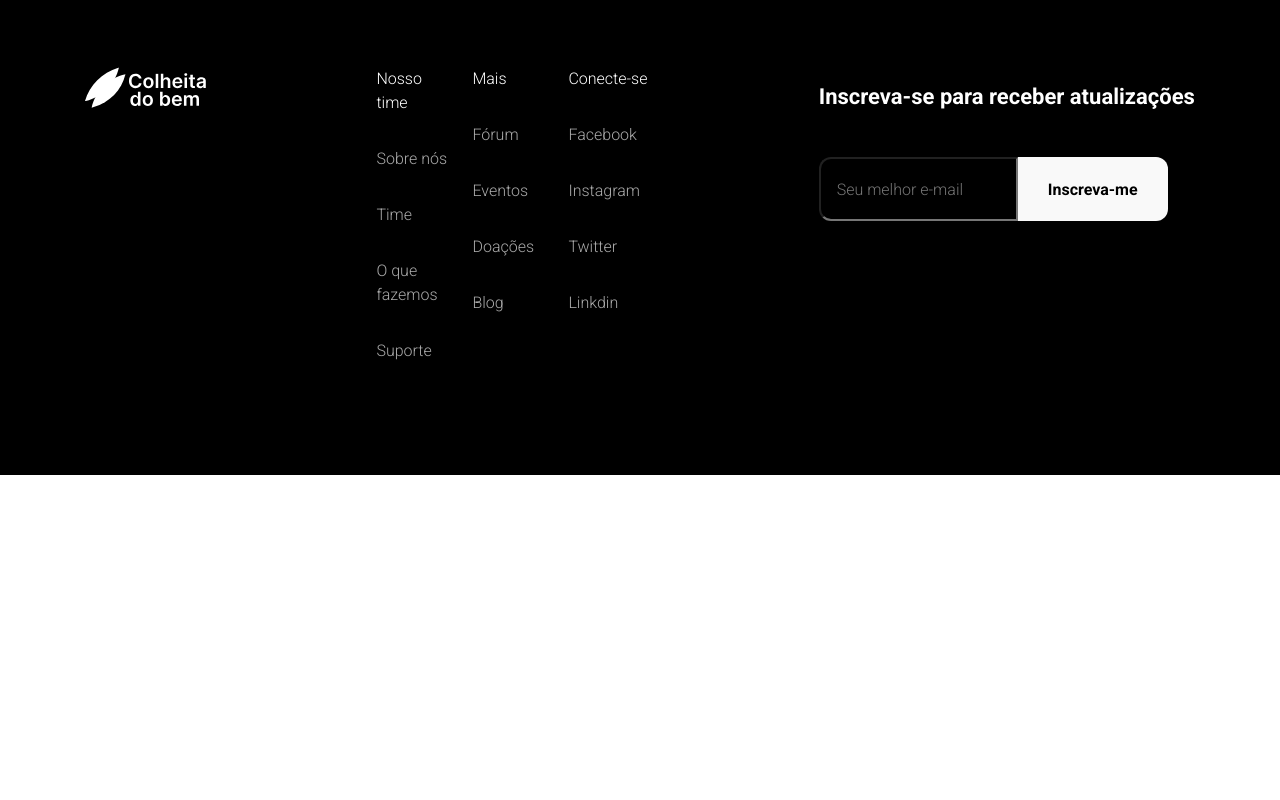
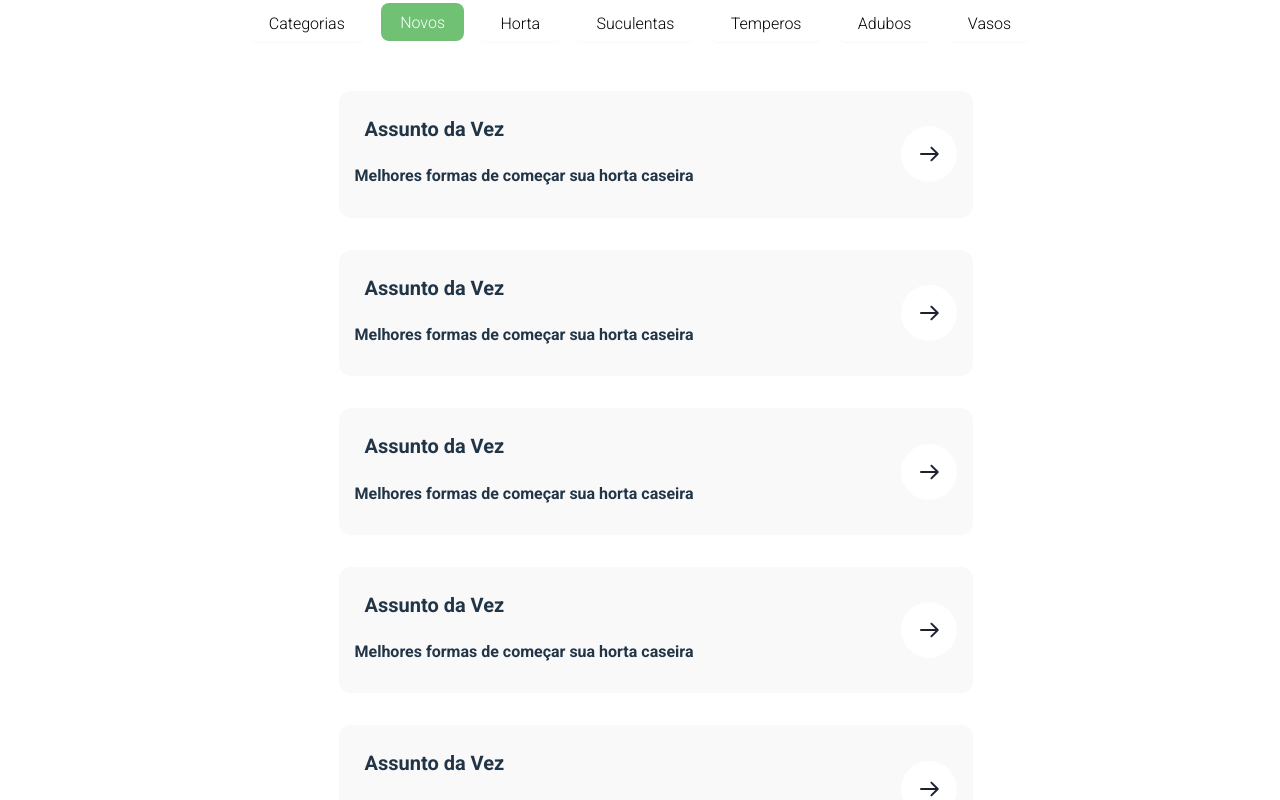
Before and after one commit to llmdev/esg-plataform-frontend, a Vue app: page /hotnews in a window 1280 px wide. Shown: the part 960-1760 px from the top of the page. Before the commit the page ends 1435 px from the top, so only its background shows below. Built offline with nearby package versions, Linux system fonts and the light colour scheme.

Commit message:
finalização do front

```diff
--- /dev/null
+++ b/src/components/Forum.vue
@@ -0,0 +1,166 @@
+<script setup>
+</script>
+
+<template>
+    <div class="categorias__wrapper">
+        <ul class="categorias">
+            <li class="categorias__item">
+                <button class="categorias__item__button">
+                    Categorias
+                </button>
+            </li>
+            <li class="categorias__item selected button">
+                <button class="categorias__item__button">
+                    Novos
+                </button>
+            </li>
+            <li class="categorias__item">
+                <button class="categorias__item__button">
+                    Horta
+                </button>
+            </li>
+            <li class="categorias__item">
+                <button class="categorias__item__button">
+                    Suculentas
+                </button>
+            </li>
+            <li class="categorias__item">
+                <button class="categorias__item__button">
+                    Temperos
+                </button>
+            </li>
+            <li class="categorias__item">
+                <button class="categorias__item__button">
+                    Adubos
+                </button>
+            </li>
+            <li class="categorias__item">
+                <button class="categorias__item__button">
+                    Vasos
+                </button>
+            </li>
+        </ul>
+    </div>
+    <div class="meu__eventos__wrapper topic">
+        <div class="meu_eventos__cards topic">
+            <div class="meu_evento__cards__item topic">
+                <div class="textos">
+                    <div class="meu_card__data">
+                        <p class="meu_card__data__dia topic">Assunto da Vez</p>
+                    </div>
+                    <div class="meu_card__evento">
+                        <h2>Melhores formas de começar sua horta caseira</h2>
+                    </div>
+                </div>
+                <div class="meu_card__botao">
+                    <img src="../assets/arrow-button.svg" alt="">
+                </div>
+            </div>
+            <div class="meu_evento__cards__item topic">
+                <div class="textos">
+                    <div class="meu_card__data">
+                        <p class="meu_card__data__dia topic">Assunto da Vez</p>
+                    </div>
+                    <div class="meu_card__evento">
+                        <h2>Melhores formas de começar sua horta caseira</h2>
+                    </div>
+                </div>
+                <div class="meu_card__botao">
+                    <img src="../assets/arrow-button.svg" alt="">
+                </div>
+            </div>
+            <div class="meu_evento__cards__item topic">
+                <div class="textos">
+                    <div class="meu_card__data">
+                        <p class="meu_card__data__dia topic">Assunto da Vez</p>
+                    </div>
+                    <div class="meu_card__evento">
+                        <h2>Melhores formas de começar sua horta caseira</h2>
+                    </div>
+                </div>
+                <div class="meu_card__botao">
+                    <img src="../assets/arrow-button.svg" alt="">
+                </div>
+            </div>
+            <div class="meu_evento__cards__item topic">
+                <div class="textos">
+                    <div class="meu_card__data">
+                        <p class="meu_card__data__dia topic">Assunto da Vez</p>
+                    </div>
+                    <div class="meu_card__evento">
+                        <h2>Melhores formas de começar sua horta caseira</h2>
+                    </div>
+                </div>
+                <div class="meu_card__botao">
+                    <img src="../assets/arrow-button.svg" alt="">
+                </div>
+            </div>
+            <div class="meu_evento__cards__item topic">
+                <div class="textos">
+                    <div class="meu_card__data">
+                        <p class="meu_card__data__dia topic">Assunto da Vez</p>
+                    </div>
+                    <div class="meu_card__evento">
+                        <h2>Melhores formas de começar sua horta caseira</h2>
+                    </div>
+                </div>
+                <div class="meu_card__botao">
+                    <img src="../assets/arrow-button.svg" alt="">
+                </div>
+            </div>
+        </div>
+    </div>
+</template>
+
+
+<style>
+.categorias__wrapper{
+    display: flex;
+    justify-content: center;
+    margin: 2em 0;
+}
+.categorias{
+    display: flex;
+    gap: 1em;
+}
+.categorias__item__button{
+    background: none;
+    border-bottom: 1px solid #f9f9f9;
+}
+.selected button{
+    background: #70C174;
+    color: #FFF;
+    border: none;
+}
+.meu_evento__cards__item.topic{
+    background-color: #f9f9f9;
+}
+.meu_card__data__dia.topic{
+    margin: 0.5em;
+}
+.meu__eventos__wrapper.topic{
+    display: flex;
+    justify-content: center;
+}
+.meu_eventos__cards.topic{
+    gap: 2em;
+}
+@media (max-width:767px){
+.noticias__thumb.hotnews ul li a{
+    flex-direction: column;
+}
+.categorias{
+    overflow: auto;
+}
+.meu_evento__cards__item.topic{
+    width: fit-content;
+}
+.noticias__thumb.hotnews{
+    padding: 0;
+}
+.noticias__thumb.hotnews ul li a{
+    flex-direction: column;
+    margin: 0;
+}
+}
+</style>
--- a/src/components/HotNews.vue
+++ b/src/components/HotNews.vue
@@ -1,4 +1,6 @@
-<script>
+<script setup>
+import Subscription from './Subscription.vue'
+import Forum from './Forum.vue'
 </script>
 
 <template>
@@ -52,6 +54,11 @@
             </ul>
         </div>
       </section>
+
+
+      <Forum />
+      <Subscription />
+
 </template>
 
 <style>
@@ -77,4 +84,9 @@
 .noticias__thumb.hotnews ul li{
     width: fit-content;
 }
+.noticias__thumb.hotnews{
+    width: fit-content;
+    border-radius: 12px;
+    padding: 2em;
+}
 </style>
--- a/src/components/Logged.vue
+++ b/src/components/Logged.vue
@@ -76,7 +76,7 @@
                                     <h2>Melhores formas de começar sua horta caseira</h2>
                                 </div>
                             </div>
-                            <div class="meu_ard__botao">
+                            <div class="meu_card__botao">
                                 <img src="../assets/arrow-button.svg" alt="">
                             </div>
                         </div>
@@ -203,18 +203,22 @@
     padding: 2em;
     background-color:  #E5EAF2;
     margin-right: 3em;
-    width: 86%;
+    width: 100%;
     border-radius: 12px;
+    align-items: flex-start;
 }
 .meu_eventos{
    gap: 0;
    margin: 0;
+   width: fit-content;
+}
+.meu_eventos h1{
+    margin: 0.5em;
 }
 
 .meu_eventos__cards {
     display: flex;
     justify-content: space-evenly;
-    gap: 1em;
     margin: 1em;
     flex-direction: column;
 }
@@ -227,8 +231,8 @@
     padding: 1em;
     border-radius: 12px;
     height: fit-content;
-    gap: 0;
-
+    gap: 11em;
+    width: 100%;
 }
 
 .meu_card__botao {
@@ -291,6 +295,7 @@
     }
     .profile__topics__wrapper{
         margin: 0;
+        display: flex;
     }
     .meu_eventos__wrapper{
         margin: 0;
--- a/src/components/Main.vue
+++ b/src/components/Main.vue
@@ -8,7 +8,7 @@
   import Subscription from './Subscription.vue'
   import News from './News.vue'
   import Events from './Events.vue'
-  import HotNews from './HotNews.vue'
+
 </script>
 
 <template>
```
